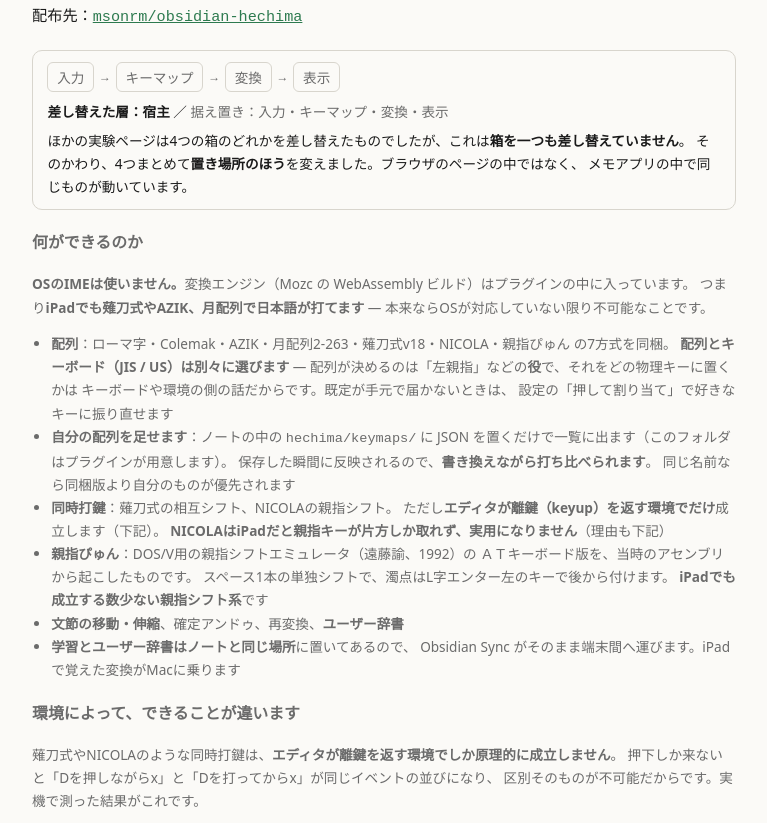
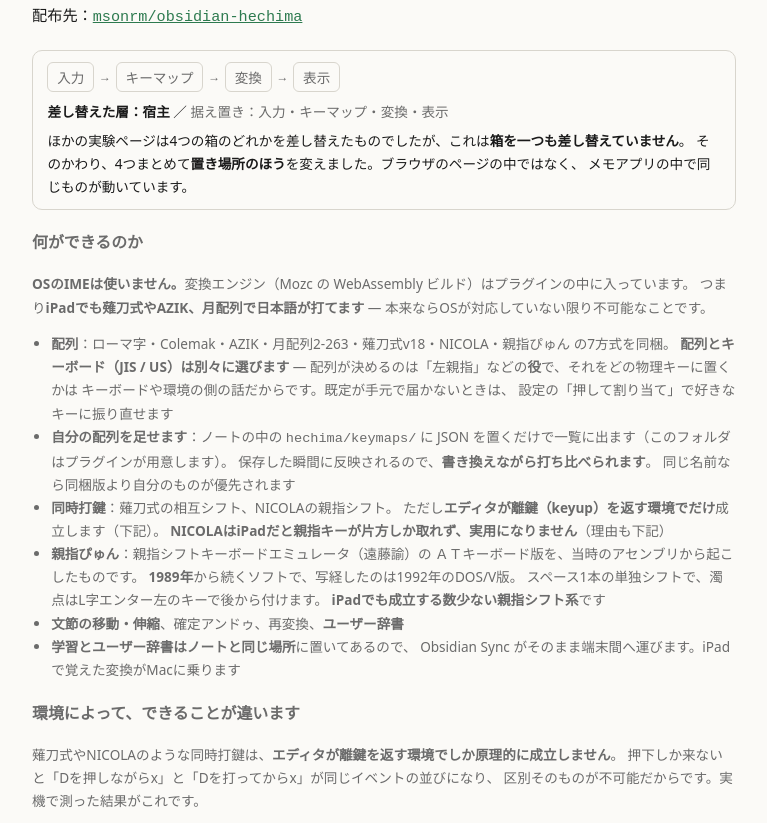
Before and after one commit to msonrm/hechima, a website built with Vite: page site/obsidian/index.html in a window 1280 px wide. Shown: the part 209-1032 px from the top of the page, without its empty margins (256-1023 px from the left). Built offline with nearby package versions, Linux system fonts and the light colour scheme.

Commit message:
docs: 親指ぴゅんの年を直す（1992 は DOS/V 版の日付）
ヘッダは 3 系統の版を並べており、OKPJ.asm v0.69 が 89/09/07 = 1989 年まで遡る。
1992 は写経した DOS/V 版（OKPV.asm v0.80）の日付で、ソフト自体の年ではない。
「1992年のDOS/V版を起こした」と書き分けた。

```diff
--- a/site/obsidian/index.html
+++ b/site/obsidian/index.html
@@ -59,8 +59,9 @@
           <li><b>同時打鍵</b>：薙刀式の相互シフト、NICOLAの親指シフト。
             ただし<b>エディタが離鍵（keyup）を返す環境でだけ</b>成立します（下記）。
             <b>NICOLAはiPadだと親指キーが片方しか取れず、実用になりません</b>（理由も下記）</li>
-          <li><b>親指ぴゅん</b>：DOS/V用の親指シフトエミュレータ（遠藤諭、1992）の
+          <li><b>親指ぴゅん</b>：親指シフトキーボードエミュレータ（遠藤諭）の
             ＡＴキーボード版を、当時のアセンブリから起こしたものです。
+            <b>1989年</b>から続くソフトで、写経したのは1992年のDOS/V版。
             スペース1本の単独シフトで、濁点はL字エンター左のキーで後から付けます。
             <b>iPadでも成立する数少ない親指シフト系</b>です</li>
           <li><b>文節の移動・伸縮</b>、確定アンドゥ、再変換、<b>ユーザー辞書</b></li>
```
